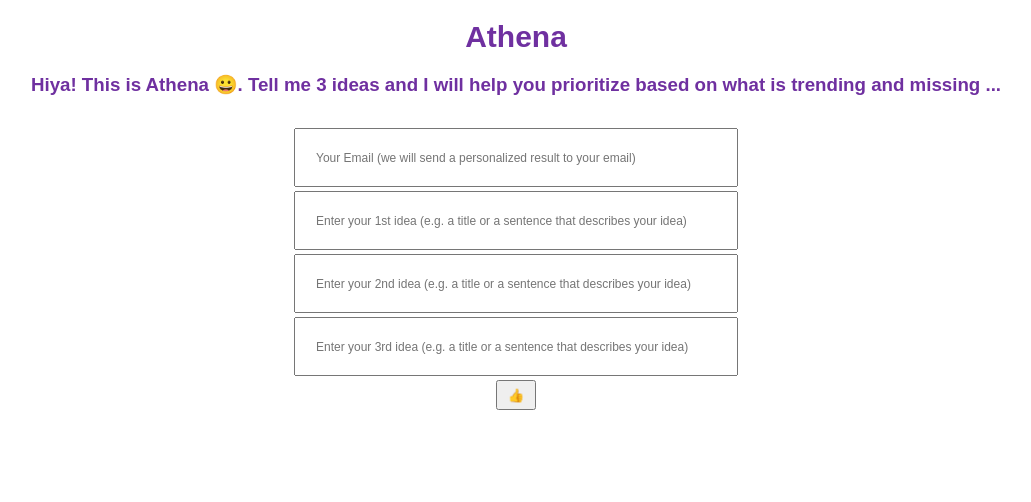
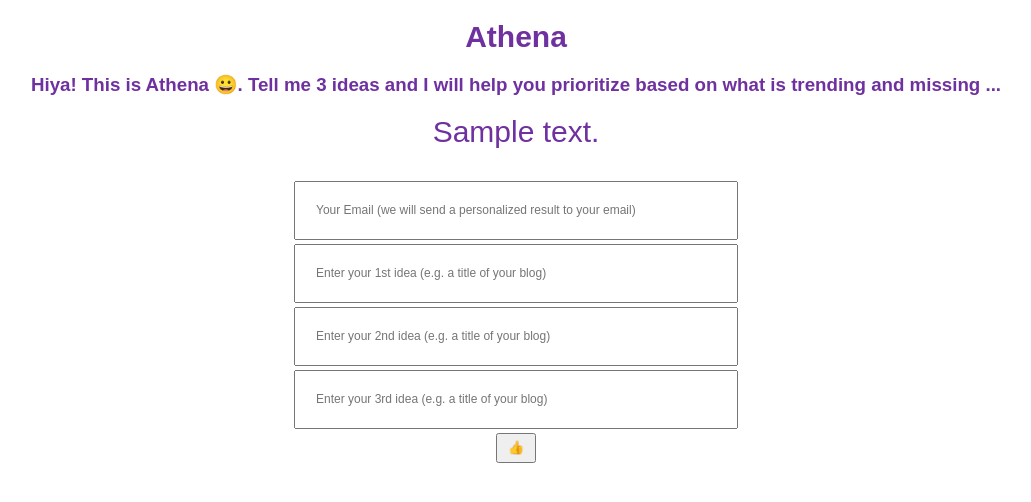
Before and after one commit to ianxxiao/use-athena, a Flask app: template templates/index.html in a window 1280 px wide. Shown: the top 502 px of the page, without its empty margins (124-1155 px from the left). Run offline with Flask 2, Linux system fonts and the light colour scheme; the template is opened without the code that fills it: most values are stand-ins (such as "Sample title", 1, 10 or a date in 2020).

Commit message:
- added error message on index.html

```diff
--- a/app.py
+++ b/app.py
@@ -22,9 +22,11 @@ def success():
         idea_1 = request.form["idea_1"]
         idea_2 = request.form["idea_2"]
         idea_3 = request.form["idea_3"]
-        # TODO: ADD ERROR CATCHING
-        insert_to_user_query(conn, email, [idea_1, idea_2, idea_3])
-    return render_template("success.html")
+        try:
+            insert_to_user_query(conn, email, [idea_1, idea_2, idea_3])
+            return render_template("success.html")
+        except:
+            return render_template("index.html", text="Something went wrong. We are fixing it. Try again later?")
 
 
 @app.teardown_appcontext
--- a/static/main.css
+++ b/static/main.css
@@ -45,3 +45,8 @@ html, body {
     margin: 2px;
 
 }
+
+.message  {
+    font-family: sans-serif;
+    font-size: 30px;
+}
--- a/templates/index.html
+++ b/templates/index.html
@@ -9,6 +9,10 @@
             <h1>Athena</h1>
             <h3>Hiya! This is Athena &#128512. Tell me 3 ideas and I will help you prioritize based on what is trending
                 and missing ... </h3>
+            <div class="message">
+                {{text | safe}}
+            </div>
+
             <form action="{{url_for('success')}}" method="POST">
                 <input title="Your email will be safe with us"
                        placeholder="Your Email (we will send a personalized result to your email)"
@@ -17,24 +21,27 @@
                         required>
                 <br>
 
-                <input title="Your data will be safe with us"
-                       placeholder="Enter your 1st idea (e.g. a title or a sentence that describes your idea)"
+                <input title="Try limiting your search to less than 50 characters"
+                       placeholder="Enter your 1st idea (e.g. a title of your blog)"
                         type="text"
                         name="idea_1"
+                        maxlength="50"
                         required>
                 <br>
 
-                <input title="Your data will be safe with us"
-                       placeholder="Enter your 2nd idea (e.g. a title or a sentence that describes your idea)"
+                <input title="Try limiting your search to less than 50 characters"
+                       placeholder="Enter your 2nd idea (e.g. a title of your blog)"
                         type="text"
                         name="idea_2"
+                        maxlength="50"
                         required>
                 <br>
 
-                <input title="Your data will be safe with us"
-                       placeholder="Enter your 3rd idea (e.g. a title or a sentence that describes your idea)"
+                <input title="Try limiting your search to less than 50 characters"
+                       placeholder="Enter your 3rd idea (e.g. a title of your blog)"
                         type="text"
                         name="idea_3"
+                        maxlength="50"
                         required>
                 <br>
 
--- a/test_search_engine.py
+++ b/test_search_engine.py
@@ -9,7 +9,8 @@ page_list = ['https://en.wikipedia.org/wiki/James_Bond', 'https://en.wikipedia.o
              'https://towardsdatascience.com/data-science-is-boring-1d43473e353e']
 
 
-#TODO: ADD TEST CASES FOR FRONT END AND NEW DB
+# TODO: ADD TEST CASES FOR FRONT END AND NEW DB
+# TODO: ADD TEST CASES FOR USER QUERY
 
 @pytest.mark.parametrize("pages, db_name", [(page_list, search_engine_config.TEST_DB_NAME)])
 def test_crawler(pages, db_name):
```
Also changed, not shown: helper/db.py (+3 -9 lines).
